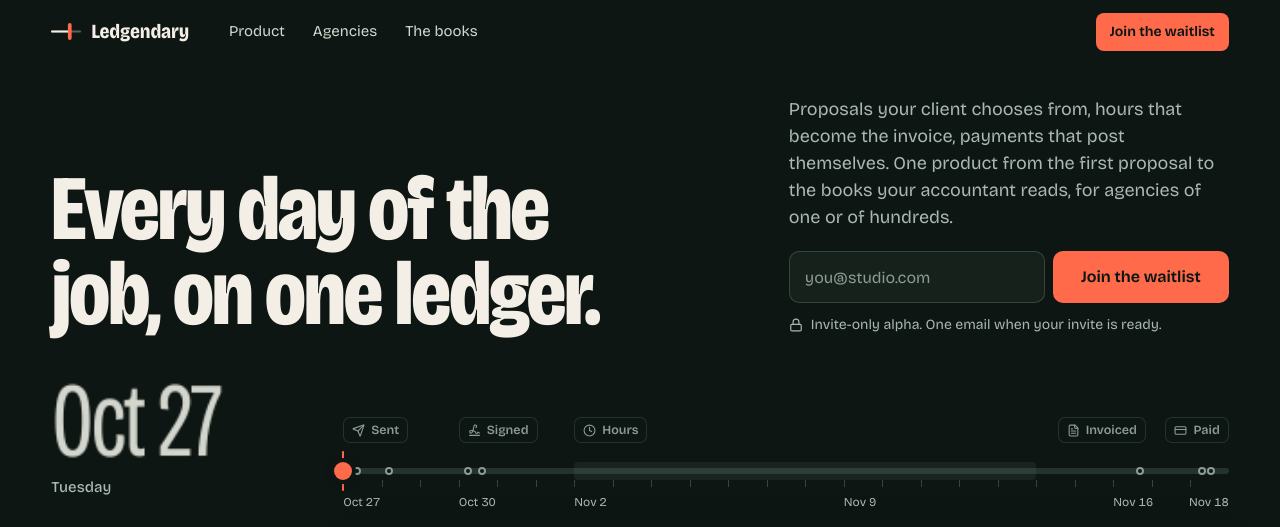
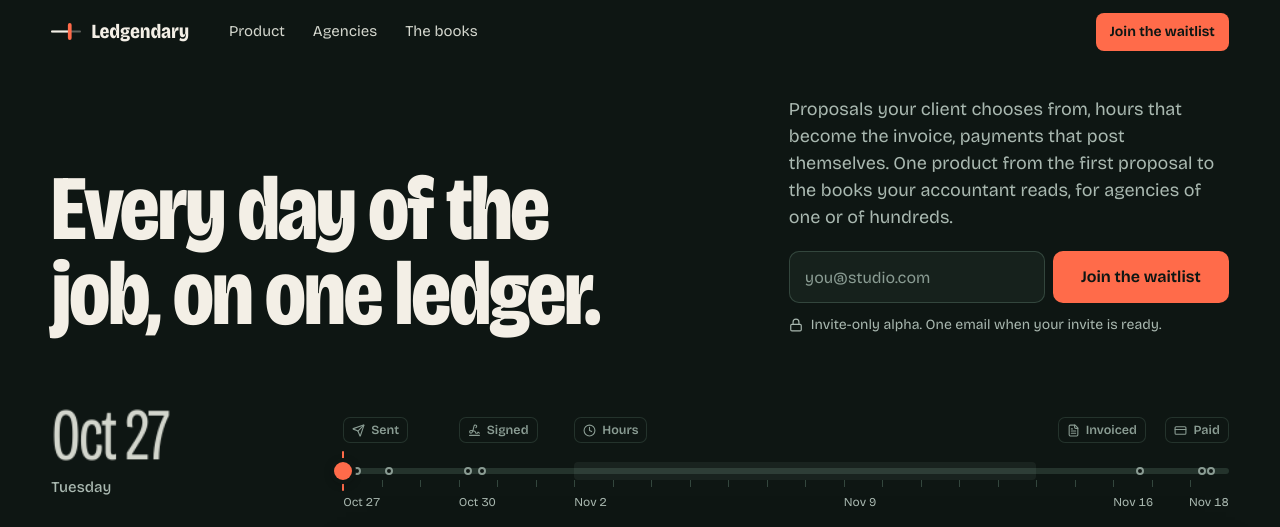
Before and after one commit to hybridinteractive/ledgendary-marketing, a plain HTML site: page site-v3/index.html in a window 1280 px wide. Shown: the top 527 px of the page. Drawn offline with Linux system fonts and the light colour scheme.

Commit message:
Keep the hero date under the headline, merge its rules, name the canon exit

```diff
--- a/site-v3/app.js
+++ b/site-v3/app.js
@@ -79,7 +79,7 @@
     if (d <= 19) { return ['Weekend', 'Two weeks, 80 h 0 m, waiting on approval.']; }
     if (d === 20) { return t < 20.7 ? ['The invoice writes itself', 'The fixed fee comes from option B and the time from approved weeks: $42,000.00.'] : ['Invoiced and posted', 'INV-0042 goes to Dana, due Dec 1. Sending it posts JE-1041 to the books.']; }
     if (d === 21) { return ['Wait for it…', 'Sent Nov 16, due Dec 1. Dana opens it on Nov 17.']; }
-    return t < 22.3 ? ['Wait for it…', 'Nov 18. Still nothing. Then:'] : ['Paid.', 'Dana pays by card, Visa ending 1881. The payment posts as JE-1042, chained to the entry before it.'];
+    return t < 22.3 ? ['Wait for it…', 'Nov 18. Still nothing. Then:'] : ['Paid.', 'Dana pays by card, Visa ending 1881. The payment posts as JE-1042, chained to the entry before\u00a0it.'];
   }
 
   /* ---------- Scroll weights: the wait stretch scrolls slowest ---------- */
@@ -391,7 +391,7 @@
       if (reduced) { return; }
       /* The date is the hero's image, then settles into its readout as the chapter pins */
       var q = window.innerWidth > 720 ? clamp(1 - y / Math.max(1, L.pinStart), 0, 1) : 0;
-      el.date.style.transform = q ? 'scale(' + (1 + q * (window.innerWidth >= 1400 ? 1.15 : 0.8)).toFixed(3) + ')' : '';
+      el.date.style.transform = q ? 'scale(' + (1 + q * (window.innerWidth >= 1400 ? 0.3 : 0.25)).toFixed(3) + ')' : '';
       if (y > L.pinStart + L.len + window.innerHeight) { return; }
       render(pToT((y - L.pinStart) / L.len));
     });
--- a/site-v3/styles.css
+++ b/site-v3/styles.css
@@ -178,7 +178,7 @@ button.btn-ui[aria-pressed="true"] { background: var(--text); color: var(--ink);
 .railbar { display: contents; }
 .readout { grid-column: 1; grid-row: 1; display: flex; flex-direction: column; justify-content: flex-end; padding-bottom: 20px; }
 .rd-day { font-size: 14px; color: var(--mut); font-weight: 500; }
-.rd-date { font-size: 4rem; line-height: .9; font-weight: 760; font-stretch: 75%; letter-spacing: -.02em; white-space: nowrap; }
+.rd-date { font-size: clamp(3.25rem, 4.6vw, 4.5rem); line-height: .86; font-weight: 300; font-stretch: 75%; letter-spacing: -.035em; white-space: nowrap; color: var(--text-2); transform-origin: 0 100%; will-change: transform; }
 .rail-wrap { grid-column: 2; grid-row: 1; position: relative; padding-top: 34px; }
 
 .rail-chips { position: absolute; left: 0; right: 0; top: 0; height: 28px; }
@@ -765,7 +765,6 @@ html:not(.js) .tally { display: none; }
 .hero { display: grid; grid-template-columns: minmax(0, 1fr) minmax(0, 440px); column-gap: 64px; align-items: end; padding-top: clamp(32px, 6vh, 64px); padding-bottom: 28px; }
 .hero-row { grid-template-columns: 1fr; margin-top: 0; gap: 20px; justify-content: stretch; }
 .hero-sub { font-size: 18px; }
-.rd-date { font-size: clamp(3.5rem, 5.2vw, 5.75rem); font-weight: 300; letter-spacing: -.035em; line-height: .86; }
 .rd-day { font-size: 15px; margin-bottom: 6px; }
 .readout { padding-bottom: 14px; }
 .js:not(.rm) .stage-in { align-content: center; }
@@ -843,11 +842,9 @@ html:not(.js) .climax { display: none; }
 @media (max-width: 720px) { .js .app[data-scene="portal"] .app-main { display: none; } }
 
 .chip-x { margin-left: -6px; }
-.rd-date { font-size: clamp(3.25rem, 4.6vw, 4.5rem); color: var(--text); transform-origin: 0 100%; will-change: transform; }
 .rd-day { margin: 8px 0 0; }
 @media (max-width: 720px) { .rd-date { transform: none !important; } .rd-day { margin: 0; } }
 .hero { padding-bottom: 64px; padding-top: clamp(24px, 4vh, 48px); }
-.rd-date { color: var(--text-2); }
 @media (max-width: 720px) { .hero { padding-bottom: 24px; } }
 .pb-list li[role="option"] { min-height: 46px; }
 .pb-list.is-filtered { grid-template-columns: 1fr; }
```
Also changed, not shown: 4 other files.
